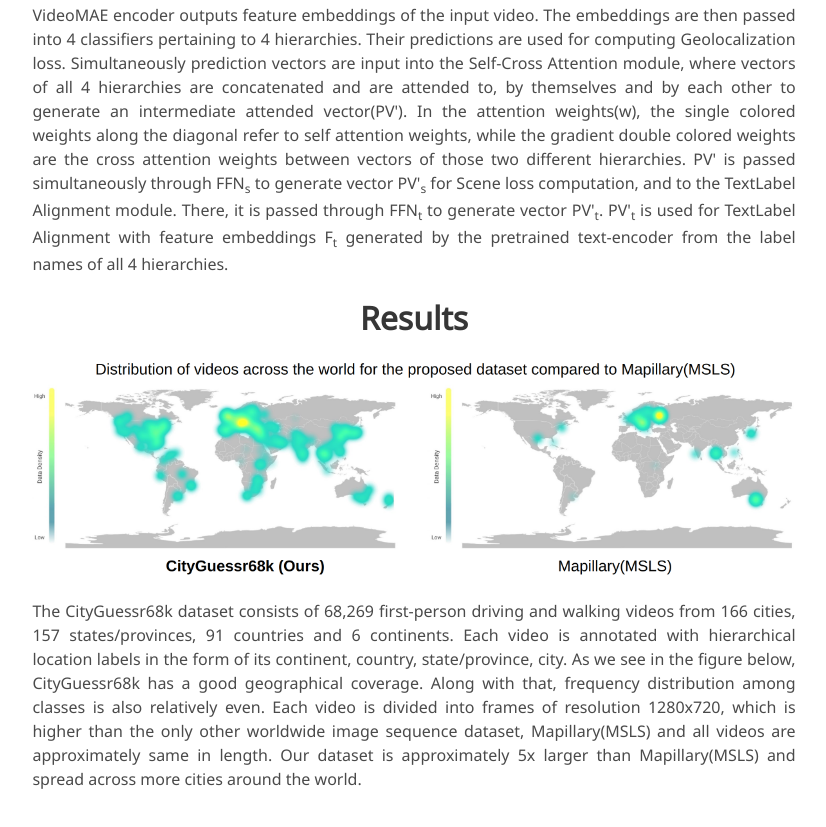
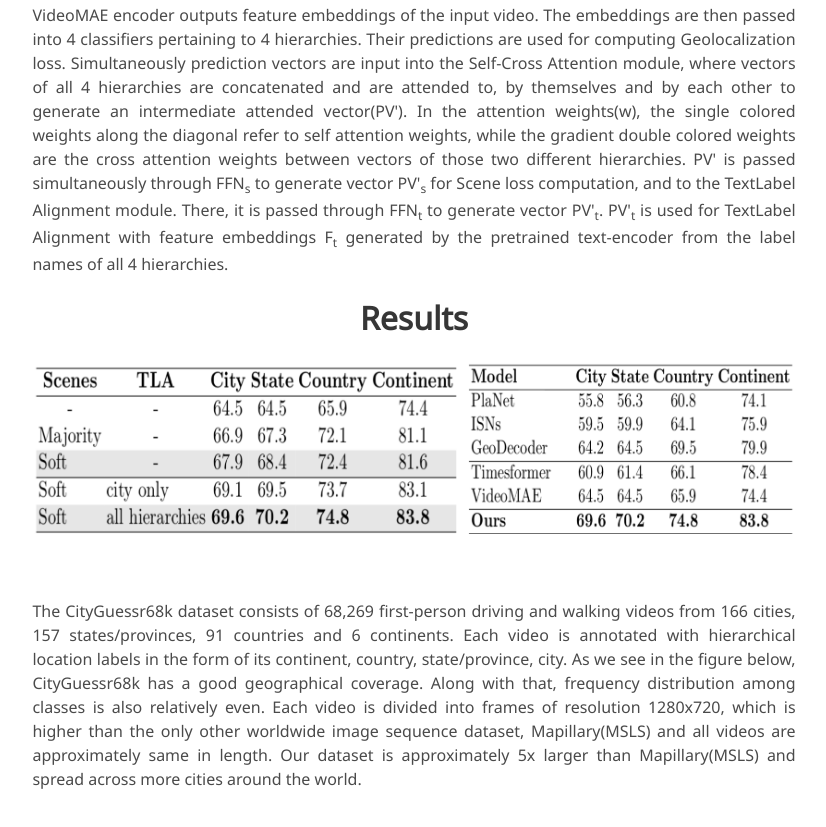
Before and after one commit to ParthPK/cityguessr-webpage, a plain HTML site: page index.html in a window 1280 px wide. Shown: the part 2169-2996 px from the top of the page, without its empty margins (226-1052 px from the left). Drawn offline with nearby package versions, Linux system fonts and the light colour scheme; some icons are missing; a web font is replaced by a local one.

Commit message:
Update index.html

```diff
--- a/index.html
+++ b/index.html
@@ -265,7 +265,7 @@
       <div class="column is-four-fifths">
         <h2 class="title is-3">Results</h2>
         <div class="publication-video" style="padding-bottom: 31.25%;">
-          <img src="static/images/cityguessr_v_msls.png" />
+          <img src="static/images/res_cg.png" />
         </div>
         <div class="content has-text-justified">
           <p>
```
